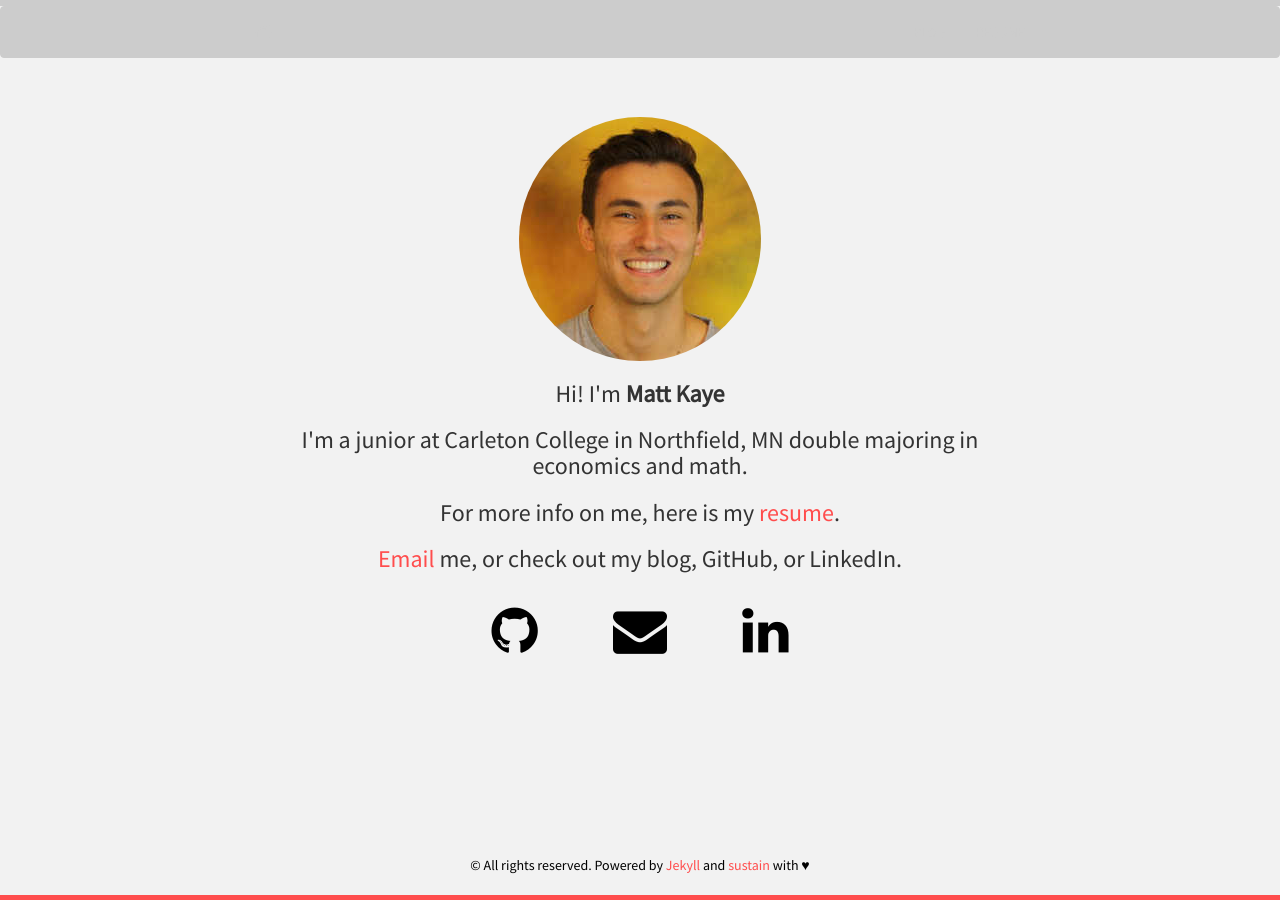
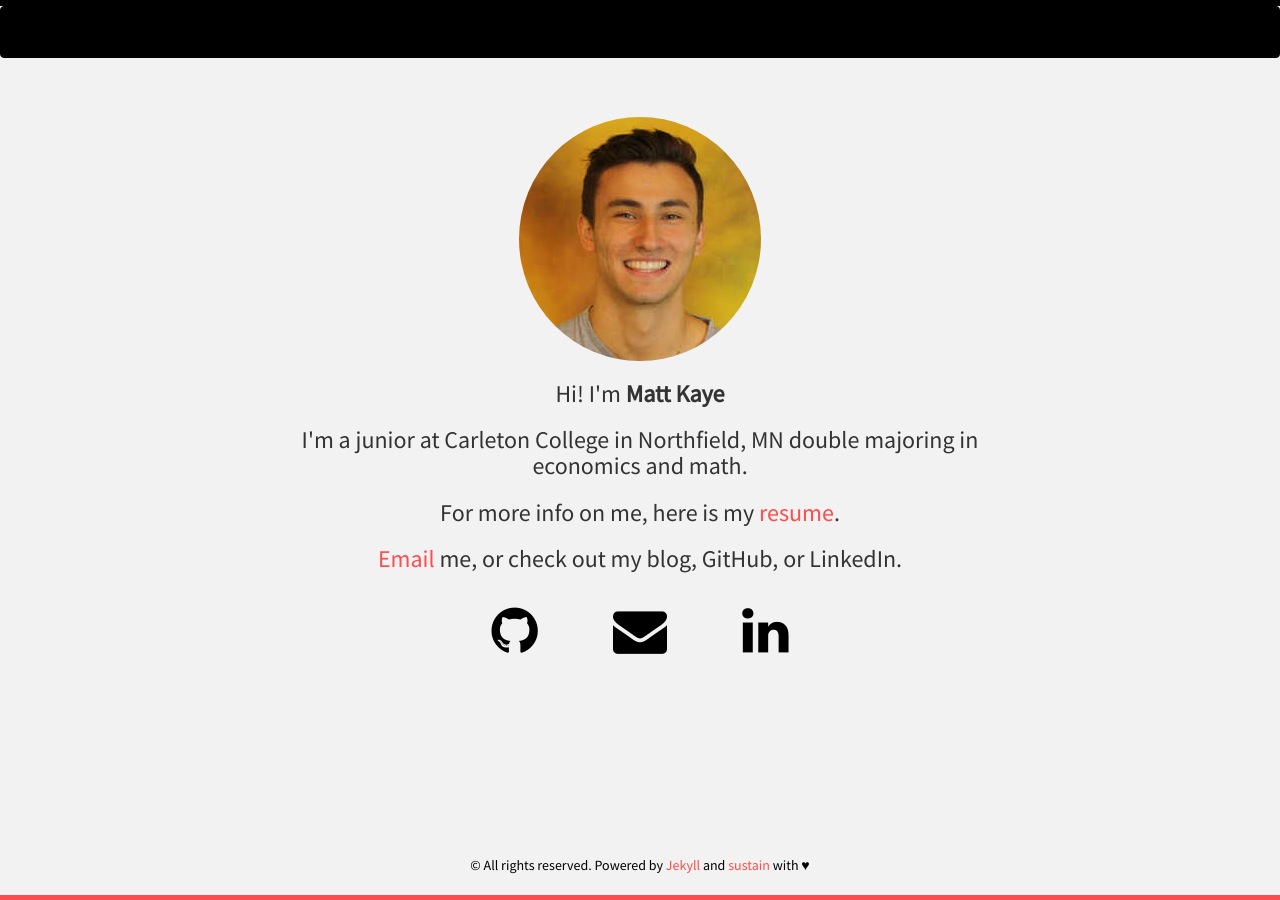
Before and after one commit to mrkaye97/mrkaye97.github.io, a Jekyll site: the page built from index.html, in a window 1280 px wide. Built offline with Jekyll 4.4.1, drawn with Linux system fonts in a browser that asks for light colours; nearby versions of some CDN libraries; the list of posts is cut into pages by our own code.

Commit message:
Update main.css

```diff
--- a/static/css/main.css
+++ b/static/css/main.css
@@ -6,7 +6,7 @@ body {
   background-color: #f2f2f2;
   font-family: 'Source Sans Pro', sans-serif;
   /* The html and body elements cannot have any padding or margin. */
-  border-top: 3px solid #cccccc;
+  border-top: 3px solid #000000;
 }
 /* Wrapper for page content to push down footer */
 #wrap {
@@ -26,11 +26,11 @@ body {
   margin-bottom: 10px;
 }
 .navbar-default {
-  background-color: #cccccc;
-  border-color: #cccccc;
+  background-color: #000000;
+  border-color: #000000;
 }
 .navbar-default .navbar-brand {
-  color: #cccccc;
+  color: #000000;
 }
 .navbar-default .navbar-brand:hover, .navbar-default .navbar-brand:focus {
   color: #000000;
@@ -39,7 +39,7 @@ body {
   color: #000000;
 }
 .navbar-default .navbar-nav > li > a {
-  color: #cccccc;
+  color: #000000;
 }
 .navbar-default .navbar-nav > li > a:hover, .navbar-default .navbar-nav > li > a:focus {
   color: #000000;
```
